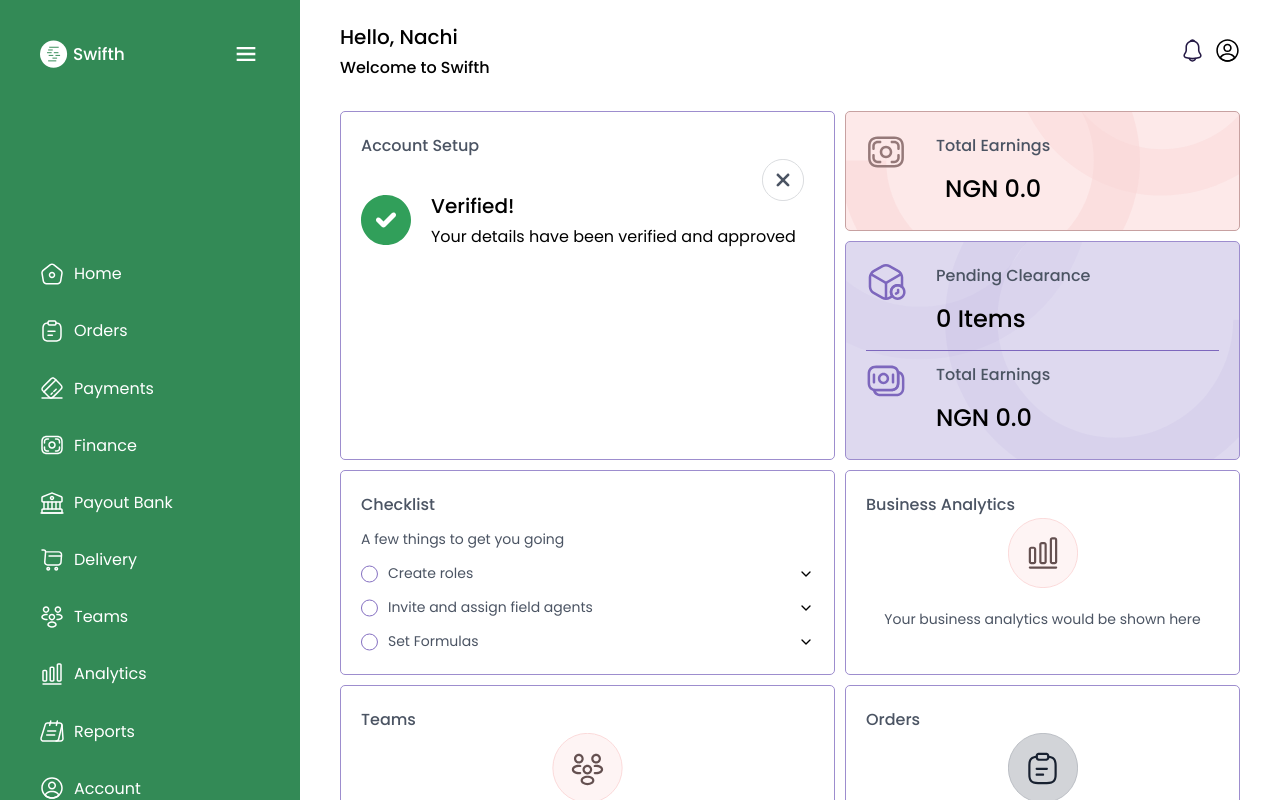
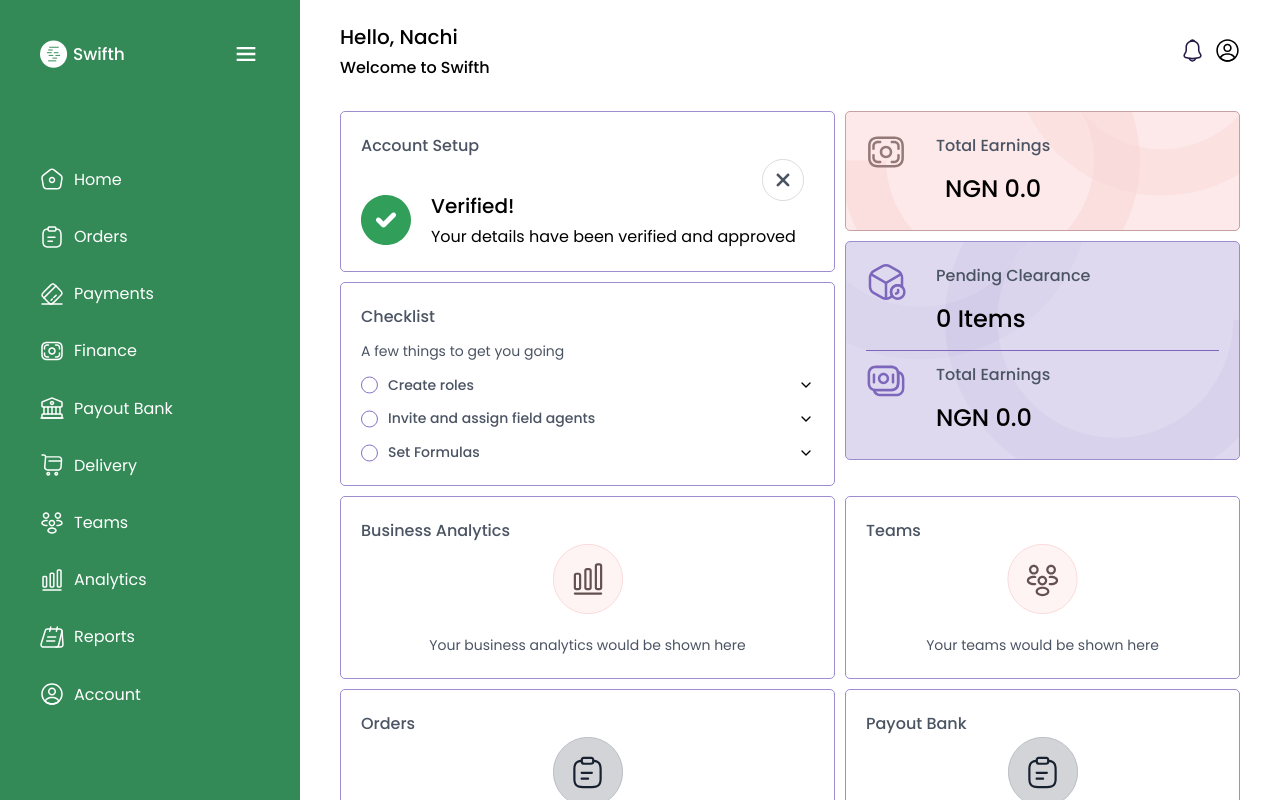
Before and after one commit to projects-for-clients/swifth, a React (Vite) app: page /dashboard in a window 1280 px wide. Shown: the top 800 px of the page. Built offline with nearby package versions, Linux system fonts and the light colour scheme.

Commit message:
working on filled dashboard

```diff
--- a/src/container/dashboard/home.tsx
+++ b/src/container/dashboard/home.tsx
@@ -90,7 +90,7 @@ function home() {
             onClick={handleBusinessDrop}
           >
             <div>
-              <p className="text">Your business information</p>
+              <p className="text font-medium">Your business information</p>
               {isDropDown.isBusinessDown && (
                 <p className="text-[1.4rem] font-light">
                   Details of your business required
@@ -113,7 +113,7 @@ function home() {
             onClick={handlePAndTDrop}
           >
             <div>
-              <p className="text">Port and terminal Info</p>
+              <p className="text font-medium">Port and terminal Info</p>
 
               {isDropDown.isPortAndTerminalDown && (
                 <p className="text-[1.4rem] font-light">
@@ -138,7 +138,7 @@ function home() {
           >
             {' '}
             <div>
-              <p className="text">Contact information</p>
+              <p className="text font-medium">Contact information</p>
               {isDropDown.isContactDown && (
                 <p className="text-[1.4rem] font-light">
                   Your personal Information required
@@ -193,9 +193,7 @@ function home() {
 
 const checklist = (
   <>
-    <p className="text">
-      A few things to get you going
-    </p>
+    <p className="text">A few things to get you going</p>
 
     <div className="grid gap-4">
       <div className="flex items-center gap-4">
@@ -205,11 +203,9 @@ const checklist = (
           onClick={handleBusinessDrop}
         >
           <div>
-            <p className="text">Create roles</p>
+            <p className="text font-medium">Create roles</p>
             {isDropDown.isBusinessDown && (
-              <p className="text-[1.4rem] font-light">
-                 roles
-              </p>
+              <p className="text-[1.4rem] font-light">roles</p>
             )}
           </div>
           {isDropDown.isBusinessDown ? (
@@ -228,12 +224,10 @@ const checklist = (
           onClick={handlePAndTDrop}
         >
           <div>
-            <p className="text">Invite and assign field agents</p>
+            <p className="text font-medium">Invite and assign field agents</p>
 
             {isDropDown.isPortAndTerminalDown && (
-              <p className="text-[1.4rem] font-light">
-                assign field agents
-              </p>
+              <p className="text-[1.4rem] font-light">assign field agents</p>
             )}
           </div>
           {isDropDown.isPortAndTerminalDown ? (
@@ -253,11 +247,9 @@ const checklist = (
         >
           {' '}
           <div>
-            <p className="text">Set Formulas</p>
+            <p className="text font-medium">Set Formulas</p>
             {isDropDown.isContactDown && (
-              <p className="text-[1.4rem] font-light">
-                formulas
-              </p>
+              <p className="text-[1.4rem] font-light">formulas</p>
             )}
           </div>
           {isDropDown.isContactDown ? (
@@ -276,7 +268,7 @@ const checklist = (
       <Header title="Hello, Nachi" subTitle="Welcome to Swifth" />
 
       <div className="dashboard__home">
-        <section className="grid">
+        <section className="grid gap-4 auto-rows-auto">
           <div
             className={`rounded-lg p-8 border border-color-purple-light ${
               validating === 'idle' && 'grid'
@@ -285,8 +277,16 @@ const checklist = (
             <h2 className="heading3">Account Setup</h2>
             {currentValidation[validating]}
           </div>
+
+          {validating === 'succeeded' && (
+            <section className="grid gap-4 rounded-lg p-8 border border-color-purple-light">
+              <h2 className="heading3">Checklist</h2>
+
+              {checklist}
+            </section>
+          )}
         </section>
-        <section className="grid gap-4 self-baseline">
+        <section className="grid gap-4 self-baseline auto-rows-auto">
           <div className="p-8 border border-color-red-light rounded-lg flex gap-12 home-box1">
             <FinanceSvg fill={'#957979'} />
 
@@ -321,14 +321,6 @@ const checklist = (
             </div>
           </div>
         </section>
-
-        {validating === 'succeeded' && (
-          <section className="grid gap-4 rounded-lg p-8 border border-color-purple-light">
-            <h2 className="heading3">Checklist</h2>
-
-            {checklist}
-          </section>
-        )}
 
         <section className="grid  gap-4">
           <div className="rounded-lg p-8 border border-color-purple-light grid gap-8">
```
